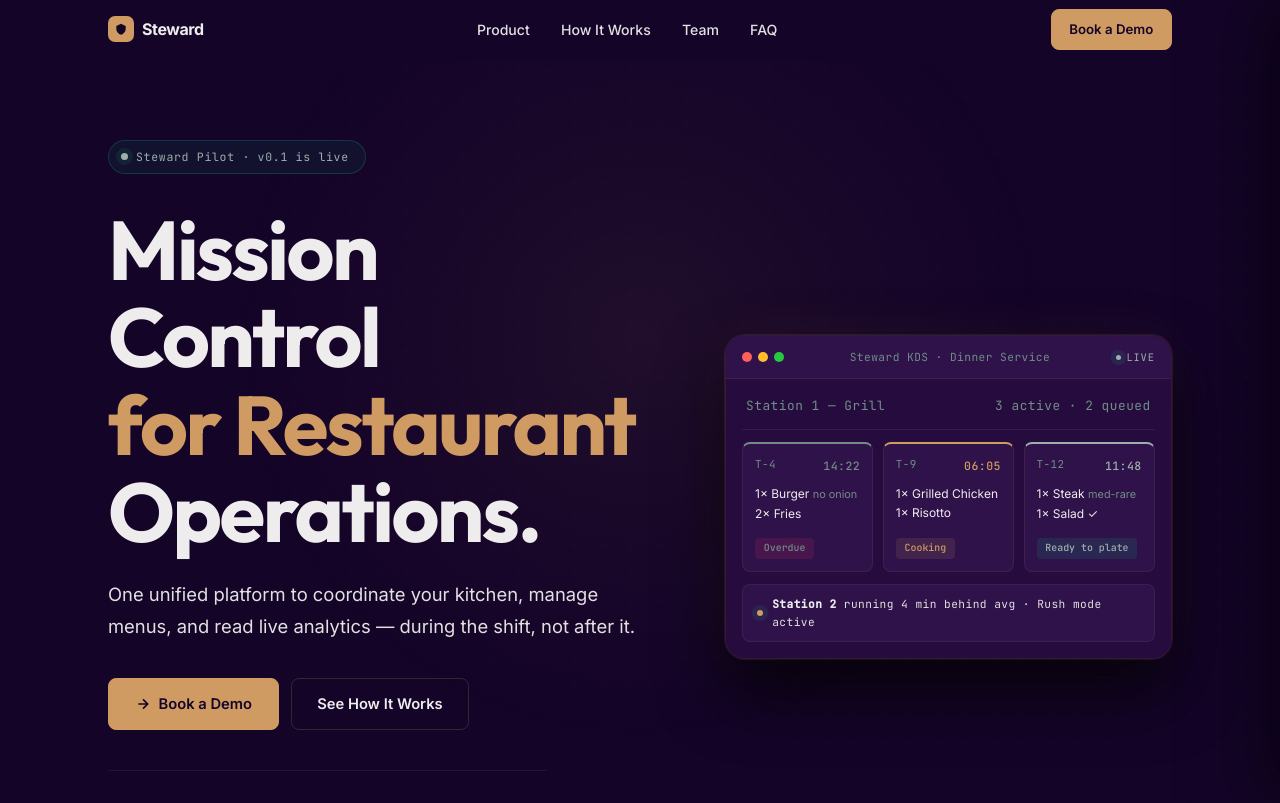
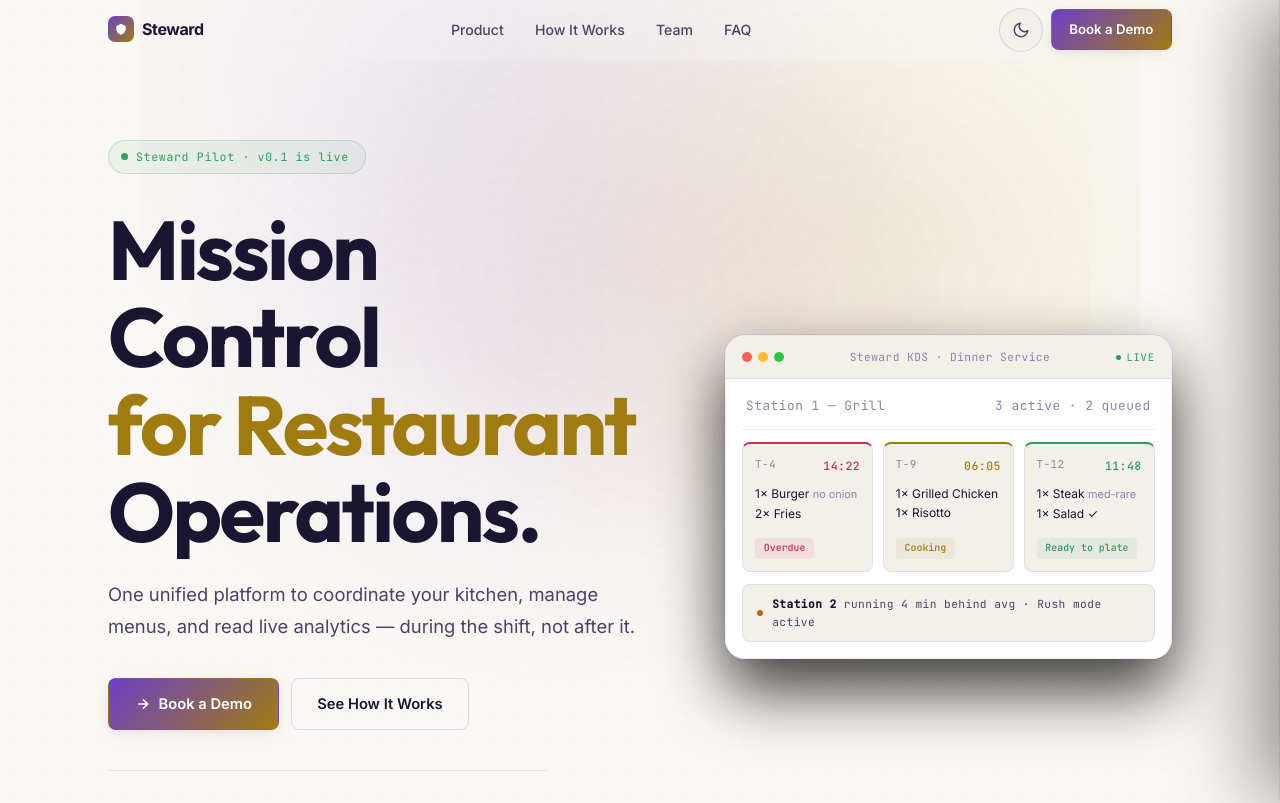
Before and after one commit to CraftYourSystems/Steward-Website, a React (Vite) app: page / in a window 1280 px wide. Shown: the top 803 px of the page. Built offline with nearby package versions, Linux system fonts and the light colour scheme.

Commit message:
feat: purple-gold theme system with dark/light toggle

```diff
--- a/src/App.tsx
+++ b/src/App.tsx
@@ -1,3 +1,4 @@
+import { useEffect, useState } from 'react';
 import { useScrollReveal } from './hooks/useScrollReveal';
 import Navbar from './components/layout/Navbar';
 import Footer from './components/layout/Footer';
@@ -11,12 +12,36 @@ import BuiltByCYS from './components/landing/Founders';
 import FAQ from './components/faq/FAQ';
 import './index.css';
 
+type Theme = 'dark' | 'light';
+
 function App() {
   useScrollReveal();
 
+  const [theme, setTheme] = useState<Theme>(() => {
+    // Persist preference across sessions
+    const saved = localStorage.getItem('steward-theme') as Theme | null;
+    if (saved === 'light' || saved === 'dark') return saved;
+    // Respect system preference on first visit
+    return window.matchMedia('(prefers-color-scheme: light)').matches ? 'light' : 'dark';
+  });
+
+  useEffect(() => {
+    document.documentElement.setAttribute('data-theme', theme);
+    localStorage.setItem('steward-theme', theme);
+  }, [theme]);
+
+  const toggleTheme = () => {
+    // Brief transition class so all colours animate smoothly
+    document.documentElement.classList.add('theme-transitioning');
+    setTheme(prev => (prev === 'dark' ? 'light' : 'dark'));
+    setTimeout(() => {
+      document.documentElement.classList.remove('theme-transitioning');
+    }, 400);
+  };
+
   return (
     <div className="app-container">
-      <Navbar />
+      <Navbar theme={theme} toggleTheme={toggleTheme} />
       <main>
         <Hero />
         <LogoStrip />
--- a/src/components/landing/hero.css
+++ b/src/components/landing/hero.css
@@ -14,11 +14,15 @@
   transform: translateX(-50%);
   width: min(900px, 120vw);
   height: min(900px, 120vw);
-  background: radial-gradient(ellipse at center,
-    rgba(207, 155, 98, 0.07) 0%,
-    rgba(207, 155, 98, 0.03) 30%,
-    transparent 65%
-  );
+  background:
+    radial-gradient(ellipse at 40% 50%,
+      rgba(155, 114, 232, 0.10) 0%,
+      transparent 55%
+    ),
+    radial-gradient(ellipse at 65% 45%,
+      rgba(201, 162, 39, 0.07) 0%,
+      transparent 55%
+    );
   pointer-events: none;
   z-index: 0;
 }
@@ -149,10 +153,10 @@
   /* Tilt forward past flat — feels like it's leaning toward you */
   transform: rotateX(-4deg) translateY(-10px);
   box-shadow:
-    0 0 0 1px var(--accent-border),
-    0 48px 96px rgba(0, 0, 0, 0.85),
-    0 0 80px rgba(207, 155, 98, 0.22),
-    0 0 20px rgba(207, 155, 98, 0.12);
+    0 0 0 1px var(--purple-border),
+    0 48px 96px rgba(0, 0, 0, 0.80),
+    0 0 80px var(--purple-dim),
+    0 0 30px var(--accent-dim);
 }
 
 /* Suppress 3D tilt on touch devices — only hover on pointer devices */
@@ -272,9 +276,9 @@
   font-weight: 500;
 }
 
-.kds-badge--urgent  { background: rgba(255, 51, 102, 0.12); color: var(--red); }
-.kds-badge--cooking { background: rgba(207, 155, 98, 0.12);   color: var(--accent); }
-.kds-badge--ready   { background: rgba(0, 229, 153, 0.1);   color: var(--green); }
+.kds-badge--urgent  { background: rgba(224, 92, 122, 0.12); color: var(--red); }
+.kds-badge--cooking { background: var(--accent-dim);         color: var(--accent); }
+.kds-badge--ready   { background: var(--green-dim);          color: var(--green); }
 
 .kds-alert-bar {
   display: flex;
--- a/src/components/layout/Navbar.tsx
+++ b/src/components/layout/Navbar.tsx
@@ -3,7 +3,38 @@ import './layout.css';
 
 const WHATSAPP_URL = 'https://wa.me/919000730352?text=Hi%20I%20came%20across%20Steward%20and%20would%20like%20to%20book%20a%20demo%20for%20my%20restaurant.';
 
-export default function Navbar() {
+interface NavbarProps {
+  theme: 'dark' | 'light';
+  toggleTheme: () => void;
+}
+
+// Sun icon — shown in dark mode (click to switch to light)
+function IconSun() {
+  return (
+    <svg viewBox="0 0 24 24" fill="none" stroke="currentColor" strokeWidth="2" strokeLinecap="round" strokeLinejoin="round" aria-hidden="true">
+      <circle cx="12" cy="12" r="5"/>
+      <line x1="12" y1="1"  x2="12" y2="3"/>
+      <line x1="12" y1="21" x2="12" y2="23"/>
+      <line x1="4.22" y1="4.22"  x2="5.64" y2="5.64"/>
+      <line x1="18.36" y1="18.36" x2="19.78" y2="19.78"/>
+      <line x1="1"  y1="12" x2="3"  y2="12"/>
+      <line x1="21" y1="12" x2="23" y2="12"/>
+      <line x1="4.22" y1="19.78" x2="5.64" y2="18.36"/>
+      <line x1="18.36" y1="5.64"  x2="19.78" y2="4.22"/>
+    </svg>
+  );
+}
+
+// Moon icon — shown in light mode (click to switch to dark)
+function IconMoon() {
+  return (
+    <svg viewBox="0 0 24 24" fill="none" stroke="currentColor" strokeWidth="2" strokeLinecap="round" strokeLinejoin="round" aria-hidden="true">
+      <path d="M21 12.79A9 9 0 1 1 11.21 3 7 7 0 0 0 21 12.79z"/>
+    </svg>
+  );
+}
+
+export default function Navbar({ theme, toggleTheme }: NavbarProps) {
   const [scrolled, setScrolled] = useState(false);
   const [open, setOpen] = useState(false);
 
@@ -13,7 +44,6 @@ export default function Navbar() {
     return () => window.removeEventListener('scroll', handleScroll);
   }, []);
 
-  // Close drawer on route change / link click
   const closeDrawer = () => setOpen(false);
 
   return (
@@ -37,6 +67,16 @@ export default function Navbar() {
           </ul>
 
           <div className="navbar-cta">
+            {/* Theme toggle */}
+            <button
+              className="theme-toggle"
+              onClick={toggleTheme}
+              aria-label={theme === 'dark' ? 'Switch to light mode' : 'Switch to dark mode'}
+              title={theme === 'dark' ? 'Switch to light mode' : 'Switch to dark mode'}
+            >
+              {theme === 'dark' ? <IconSun /> : <IconMoon />}
+            </button>
+
             <a href={WHATSAPP_URL} className="btn btn-primary" target="_blank" rel="noopener noreferrer" style={{ padding: '0.55rem 1.1rem', fontSize: '0.83rem', minHeight: '40px' }}>
               Book a Demo
             </a>
@@ -59,6 +99,18 @@ export default function Navbar() {
 
       <div className={`nav-drawer ${open ? 'nav-drawer--open' : ''}`} role="dialog" aria-label="Mobile menu" aria-modal="true">
         <div className="nav-drawer-inner">
+          {/* Theme toggle inside drawer */}
+          <div className="drawer-theme-row">
+            <span className="drawer-theme-label">{theme === 'dark' ? 'Dark mode' : 'Light mode'}</span>
+            <button
+              className="theme-toggle"
+              onClick={toggleTheme}
+              aria-label={theme === 'dark' ? 'Switch to light mode' : 'Switch to dark mode'}
+            >
+              {theme === 'dark' ? <IconSun /> : <IconMoon />}
+            </button>
+          </div>
+
           <a href="#product-story" className="drawer-link" onClick={closeDrawer}>Product</a>
           <a href="#how-it-works" className="drawer-link" onClick={closeDrawer}>How It Works</a>
           <a href="#team"         className="drawer-link" onClick={closeDrawer}>Team</a>
--- a/src/components/layout/layout.css
+++ b/src/components/layout/layout.css
@@ -38,8 +38,8 @@
 .logo-mark {
   width: 26px;
   height: 26px;
-  background: var(--accent);
-  color: var(--bg);
+  background: linear-gradient(135deg, var(--purple) 0%, var(--accent) 100%);
+  color: #fff;
   border-radius: 7px;
   display: flex;
   align-items: center;
@@ -76,11 +76,15 @@
   background: var(--surface-2);
 }
 
-.navbar-cta { display: none; }
+.navbar-cta {
+  display: none;
+  align-items: center;
+  gap: 0.5rem;
+}
 
 @media (min-width: 768px) {
   .navbar-links { display: flex; }
-  .navbar-cta   { display: block; }
+  .navbar-cta   { display: flex; }
 }
 
 /* ── HAMBURGER ── */
@@ -122,10 +126,15 @@
 .nav-overlay {
   position: fixed;
   inset: 0;
-  background: rgba(0, 0, 0, 0.6);
-  backdrop-filter: blur(4px);
+  background: rgba(0, 0, 0, 0.45);
+  backdrop-filter: blur(6px) saturate(0.8);
+  -webkit-backdrop-filter: blur(6px) saturate(0.8);
   z-index: 205;
   animation: fadeIn 0.2s var(--ease-silk);
+}
+
+[data-theme="light"] .nav-overlay {
+  background: rgba(26, 21, 48, 0.30);
 }
 
 .nav-drawer {
@@ -139,7 +148,7 @@
   z-index: 210;
   transform: translateX(100%);
   transition: transform 0.38s var(--ease-silk);
-  box-shadow: -20px 0 60px rgba(0, 0, 0, 0.5);
+  box-shadow: -20px 0 80px rgba(0, 0, 0, 0.45), 0 0 0 1px var(--border);
 }
 
 .nav-drawer--open {
@@ -152,6 +161,21 @@
   padding: 80px 2rem 2.5rem;
   gap: 0.25rem;
   height: 100%;
+}
+
+.drawer-theme-row {
+  display: flex;
+  align-items: center;
+  justify-content: space-between;
+  padding: 0.75rem 0.75rem 1.25rem;
+  margin-bottom: 0.5rem;
+  border-bottom: 1px solid var(--border);
+}
+
+.drawer-theme-label {
+  font-size: 0.83rem;
+  font-weight: 500;
+  color: var(--text-muted);
 }
 
 .drawer-link {
--- a/src/index.css
+++ b/src/index.css
@@ -1,28 +1,45 @@
 @import url('https://fonts.googleapis.com/css2?family=Inter:wght@300;400;500;600;700&family=Outfit:wght@400;500;600;700;800&family=JetBrains+Mono:wght@400;500&display=swap');
 
-:root {
-  /* Colors */
-  --bg:            #140428; /* Dark Background */
-  --surface:       #260C3E; /* Primary Background */
-  --surface-2:     #2f124a; /* Secondary purple surface */
-  --surface-3:     #3c195f; /* Tertiary purple surface */
-  --surface-glass: rgba(38, 12, 62, 0.75); /* Purple-tinted glass */
-  --accent:        #CF9B62; /* Gold Accent */
-  --accent-lt:     #dfb382; /* Lighter Gold Accent */
-  --accent-dim:    rgba(207, 155, 98, 0.08); /* Dimmed Gold Accent */
-  --accent-border: rgba(207, 155, 98, 0.2); /* Gold border */
-  --green:         #9EAFAA; /* Sage Accent */
-  --green-dim:     rgba(158, 175, 170, 0.1);
-  --red:           #718D86; /* Dark Sage used for subtle indicator/warning in brand context */
-  --amber:         #CF9B62;
-  --text:          #EEECED; /* Primary Text */
-  --text-muted:    #E2E0E0; /* Secondary Text */
-  --text-dim:      #718D86; /* Dark Sage */
+/* ════════════════════════════════════════════════════
+   DARK THEME  (default)
+   Background: deep purple night
+   Accent: warm gold + soft violet
+════════════════════════════════════════════════════ */
+:root,
+[data-theme="dark"] {
+  /* Backgrounds */
+  --bg:            #0d0a14;
+  --surface:       #13101e;
+  --surface-2:     #1c1829;
+  --surface-3:     #251f36;
+  --surface-glass: rgba(19, 16, 30, 0.82);
+
+  /* Gold Accent */
+  --accent:        #c9a227;
+  --accent-lt:     #dbb84a;
+  --accent-dim:    rgba(201, 162, 39, 0.10);
+  --accent-border: rgba(201, 162, 39, 0.22);
+
+  /* Purple Accent (secondary) */
+  --purple:        #9b72e8;
+  --purple-dim:    rgba(155, 114, 232, 0.10);
+  --purple-border: rgba(155, 114, 232, 0.22);
+
+  /* Status */
+  --green:         #52d98b;
+  --green-dim:     rgba(82, 217, 139, 0.10);
+  --red:           #e05c7a;
+  --amber:         #f0a040;
+
+  /* Text */
+  --text:          #f0edf8;
+  --text-muted:    #9d96b8;
+  --text-dim:      #5a5370;
 
   /* Borders */
-  --border:        rgba(207, 155, 98, 0.1); /* Gold-tinted border */
-  --border-md:     rgba(207, 155, 98, 0.2);
-  --border-light:  rgba(207, 155, 98, 0.05);
+  --border:        rgba(155, 114, 232, 0.10);
+  --border-md:     rgba(155, 114, 232, 0.20);
+  --border-light:  rgba(155, 114, 232, 0.05);
 
   /* Typography */
   --font-sans:     'Inter', system-ui, -apple-system, sans-serif;
@@ -41,16 +58,86 @@
   --radius-pill:   100px;
 
   /* Shadows */
-  --shadow-sm:     0 2px 8px rgba(20, 4, 40, 0.5);
-  --shadow-md:     0 8px 24px rgba(20, 4, 40, 0.7);
-  --shadow-lg:     0 24px 64px rgba(20, 4, 40, 0.9);
-  --shadow-glow:   0 0 60px rgba(207, 155, 98, 0.08);
-  --shadow-glow-sm: 0 0 20px rgba(207, 155, 98, 0.15);
+  --shadow-sm:     0 2px 8px rgba(0, 0, 0, 0.40);
+  --shadow-md:     0 8px 24px rgba(0, 0, 0, 0.60);
+  --shadow-lg:     0 24px 64px rgba(0, 0, 0, 0.80);
+  --shadow-glow:   0 0 60px rgba(201, 162, 39, 0.09);
+  --shadow-glow-sm:0 0 20px rgba(201, 162, 39, 0.16);
+
+  /* Dot grid color */
+  --dot-color:     rgba(155, 114, 232, 0.045);
+
+  /* Toggle icon shown */
+  --theme-toggle-icon: '☀';
+}
+
+/* ════════════════════════════════════════════════════
+   LIGHT THEME
+   Background: warm ivory / off-white
+   Accent: deep gold + rich violet
+════════════════════════════════════════════════════ */
+[data-theme="light"] {
+  /* Backgrounds */
+  --bg:            #faf8f4;
+  --surface:       #ffffff;
+  --surface-2:     #f3f0ea;
+  --surface-3:     #ece8de;
+  --surface-glass: rgba(255, 255, 255, 0.85);
+
+  /* Gold Accent */
+  --accent:        #a07c10;
+  --accent-lt:     #c09820;
+  --accent-dim:    rgba(160, 124, 16, 0.08);
+  --accent-border: rgba(160, 124, 16, 0.20);
+
+  /* Purple Accent */
+  --purple:        #6c40c8;
+  --purple-dim:    rgba(108, 64, 200, 0.08);
+  --purple-border: rgba(108, 64, 200, 0.18);
+
+  /* Status */
+  --green:         #2a9e5c;
+  --green-dim:     rgba(42, 158, 92, 0.08);
+  --red:           #c0324f;
+  --amber:         #b86a10;
+
+  /* Text */
+  --text:          #1a1530;
+  --text-muted:    #4a4366;
+  --text-dim:      #8a84a8;
+
+  /* Borders */
+  --border:        rgba(108, 64, 200, 0.10);
+  --border-md:     rgba(108, 64, 200, 0.18);
+  --border-light:  rgba(108, 64, 200, 0.05);
+
+  /* Shadows */
+  --shadow-sm:     0 2px 8px rgba(26, 21, 48, 0.08);
+  --shadow-md:     0 8px 24px rgba(26, 21, 48, 0.12);
+  --shadow-lg:     0 24px 64px rgba(26, 21, 48, 0.18);
+  --shadow-glow:   0 0 60px rgba(160, 124, 16, 0.08);
+  --shadow-glow-sm:0 0 20px rgba(160, 124, 16, 0.14);
+
+  /* Dot grid color */
+  --dot-color:     rgba(108, 64, 200, 0.04);
+
+  /* Toggle icon shown */
+  --theme-toggle-icon: '☾';
 }
 
 /* ── RESET ── */
 *, *::before, *::after { box-sizing: border-box; margin: 0; padding: 0; }
 html { scroll-behavior: smooth; -webkit-text-size-adjust: 100%; }
+
+/* Smooth theme transitions — all colour/shadow changes animate */
+html.theme-transitioning * {
+  transition:
+    background-color 0.35s var(--ease-snap),
+    border-color     0.35s var(--ease-snap),
+    color            0.35s var(--ease-snap),
+    box-shadow       0.35s var(--ease-snap) !important;
+}
+
 body {
   background: var(--bg);
   color: var(--text);
@@ -59,20 +146,43 @@ body {
   overflow-x: hidden;
   line-height: 1.65;
 }
+
 main {
   padding-top: 60px; /* offset for the fixed navbar height */
 }
+
 a { color: inherit; text-decoration: none; }
 img { display: block; max-width: 100%; }
 button { font-family: var(--font-sans); cursor: pointer; border: none; background: none; }
-::selection { background: var(--accent); color: #000; }
+::selection { background: var(--accent); color: #fff; }
 
 /* ── DOT GRID BACKGROUND ── */
 body::before {
   content: '';
   position: fixed; inset: 0;
-  background-image: radial-gradient(circle, rgba(207, 155, 98, 0.035) 1px, transparent 1px);
+  background-image: radial-gradient(circle, var(--dot-color) 1px, transparent 1px);
   background-size: 28px 28px;
+  pointer-events: none;
+  z-index: 0;
+}
+
+/* Subtle gradient orbs — adapt to theme */
+body::after {
+  content: '';
+  position: fixed;
+  top: -30%;
+  left: 50%;
+  transform: translateX(-50%);
+  width: min(1000px, 140vw);
+  height: min(800px, 100vh);
+  background: radial-gradient(ellipse at 35% 40%,
+    var(--purple-dim) 0%,
+    transparent 50%
+  ),
+  radial-gradient(ellipse at 70% 60%,
+    var(--accent-dim) 0%,
+    transparent 50%
+  );
   pointer-events: none;
   z-index: 0;
 }
@@ -87,7 +197,6 @@ body::before {
   z-index: 1;
 }
 
-/* Section padding — more breathable on mobile */
 .section {
   padding: clamp(4.5rem, 10vw, 9rem) 0;
   position: relative;
@@ -98,7 +207,6 @@ body::before {
   padding: clamp(3rem, 6vw, 5rem) 0;
 }
 
-/* Section-to-section visual separator */
 .section-divider {
   width: 100%;
   height: 1px;
@@ -165,6 +273,15 @@ body::before {
 .accent-text { color: var(--accent); }
 .green-text  { color: var(--green); }
 .muted-text  { color: var(--text-muted); }
+.purple-text { color: var(--purple); }
+
+/* Gold gradient text utility */
+.gradient-text {
+  background: linear-gradient(135deg, var(--purple) 0%, var(--accent) 100%);
+  -webkit-background-clip: text;
+  -webkit-text-fill-color: transparent;
+  background-clip: text;
+}
 
 /* ── ANIMATIONS ── */
 @keyframes fadeUp {
@@ -197,8 +314,8 @@ body::before {
 /* ── GLASS PANEL ── */
 .glass-panel {
   background: var(--surface-glass);
-  backdrop-filter: blur(16px) saturate(1.4);
-  -webkit-backdrop-filter: blur(16px) saturate(1.4);
+  backdrop-filter: blur(18px) saturate(1.5);
+  -webkit-backdrop-filter: blur(18px) saturate(1.5);
   border: 1px solid var(--border);
 }
 
@@ -216,21 +333,21 @@ body::before {
   border: 1px solid transparent;
   transition: all 0.22s var(--ease-snap);
   white-space: nowrap;
-  min-height: 48px; /* mobile touch target */
+  min-height: 48px;
   cursor: pointer;
 }
 
 .btn-primary {
-  background: var(--accent);
-  color: #140428;
-  border-color: var(--accent);
+  background: linear-gradient(135deg, var(--purple) 0%, var(--accent) 100%);
+  color: #fff;
+  border-color: transparent;
+  box-shadow: 0 4px 18px var(--accent-dim), 0 2px 8px var(--purple-dim);
 }
 
 .btn-primary:hover {
-  background: var(--accent-lt);
-  border-color: var(--accent-lt);
+  opacity: 0.9;
   transform: translateY(-2px);
-  box-shadow: 0 8px 28px rgba(207, 155, 98, 0.3);
+  box-shadow: 0 8px 28px var(--accent-dim), 0 4px 14px var(--purple-dim);
 }
 
 .btn-secondary {
@@ -241,7 +358,8 @@ body::before {
 
 .btn-secondary:hover {
   background: var(--surface-2);
-  border-color: var(--border-md);
+  border-color: var(--purple-border);
+  color: var(--text);
 }
 
 .btn-ghost {
@@ -265,8 +383,9 @@ body::before {
   font-weight: 500;
   letter-spacing: 0.12em;
   text-transform: uppercase;
-  color: var(--text-dim);
+  color: var(--purple);
   margin-bottom: 1.25rem;
+  opacity: 0.8;
 }
 
 .label::before {
@@ -274,7 +393,7 @@ body::before {
   display: block;
   width: 1.25rem;
   height: 1px;
-  background: var(--accent);
+  background: linear-gradient(90deg, var(--purple), var(--accent));
   flex-shrink: 0;
 }
 
@@ -284,8 +403,8 @@ body::before {
   align-items: center;
   gap: 0.5rem;
   padding: 0.4rem 1rem 0.4rem 0.75rem;
-  background: rgba(0, 229, 153, 0.06);
-  border: 1px solid rgba(0, 229, 153, 0.18);
+  background: var(--green-dim);
+  border: 1px solid rgba(82, 217, 139, 0.22);
   border-radius: var(--radius-pill);
   font-family: var(--font-mono);
   font-size: 0.72rem;
@@ -293,20 +412,55 @@ body::before {
   color: var(--green);
 }
 
+[data-theme="light"] .pilot-badge {
+  background: rgba(42, 158, 92, 0.07);
+  border-color: rgba(42, 158, 92, 0.22);
+}
+
 .pulse-dot {
   width: 7px;
   height: 7px;
   border-radius: 50%;
   background: var(--green);
-  box-shadow: 0 0 0 0 rgba(0, 229, 153, 0.5);
   animation: pulse-ring 2s ease-out infinite;
   flex-shrink: 0;
 }
 
 @keyframes pulse-ring {
-  0%   { box-shadow: 0 0 0 0 rgba(0, 229, 153, 0.5); }
-  70%  { box-shadow: 0 0 0 6px rgba(0, 229, 153, 0); }
-  100% { box-shadow: 0 0 0 0 rgba(0, 229, 153, 0); }
+  0%   { box-shadow: 0 0 0 0 color-mix(in srgb, var(--green) 50%, transparent); }
+  70%  { box-shadow: 0 0 0 6px transparent; }
+  100% { box-shadow: 0 0 0 0 transparent; }
+}
+
+/* ── THEME TOGGLE BUTTON ── */
+.theme-toggle {
+  width: 44px;
+  height: 44px;
+  border-radius: var(--radius-pill);
+  background: var(--surface-2);
+  border: 1px solid var(--border-md);
+  color: var(--text-muted);
+  display: flex;
+  align-items: center;
+  justify-content: center;
+  cursor: pointer;
+  transition: all 0.22s var(--ease-snap);
+  flex-shrink: 0;
+  position: relative;
+  overflow: hidden;
+}
+
+.theme-toggle:hover {
+  background: var(--surface-3);
+  border-color: var(--purple-border);
+  color: var(--purple);
+  box-shadow: 0 0 14px var(--purple-dim);
+}
+
+.theme-toggle svg {
+  width: 18px;
+  height: 18px;
+  transition: transform 0.4s var(--ease-silk), opacity 0.3s;
 }
 
 /* ── MOBILE UTILITY ── */
```
Also changed, not shown: src/components/landing/landing.css (+17 -5 lines), src/components/landing/story.css (+7 -7 lines), 1 other file (tests, documents, lock files or other folders).
